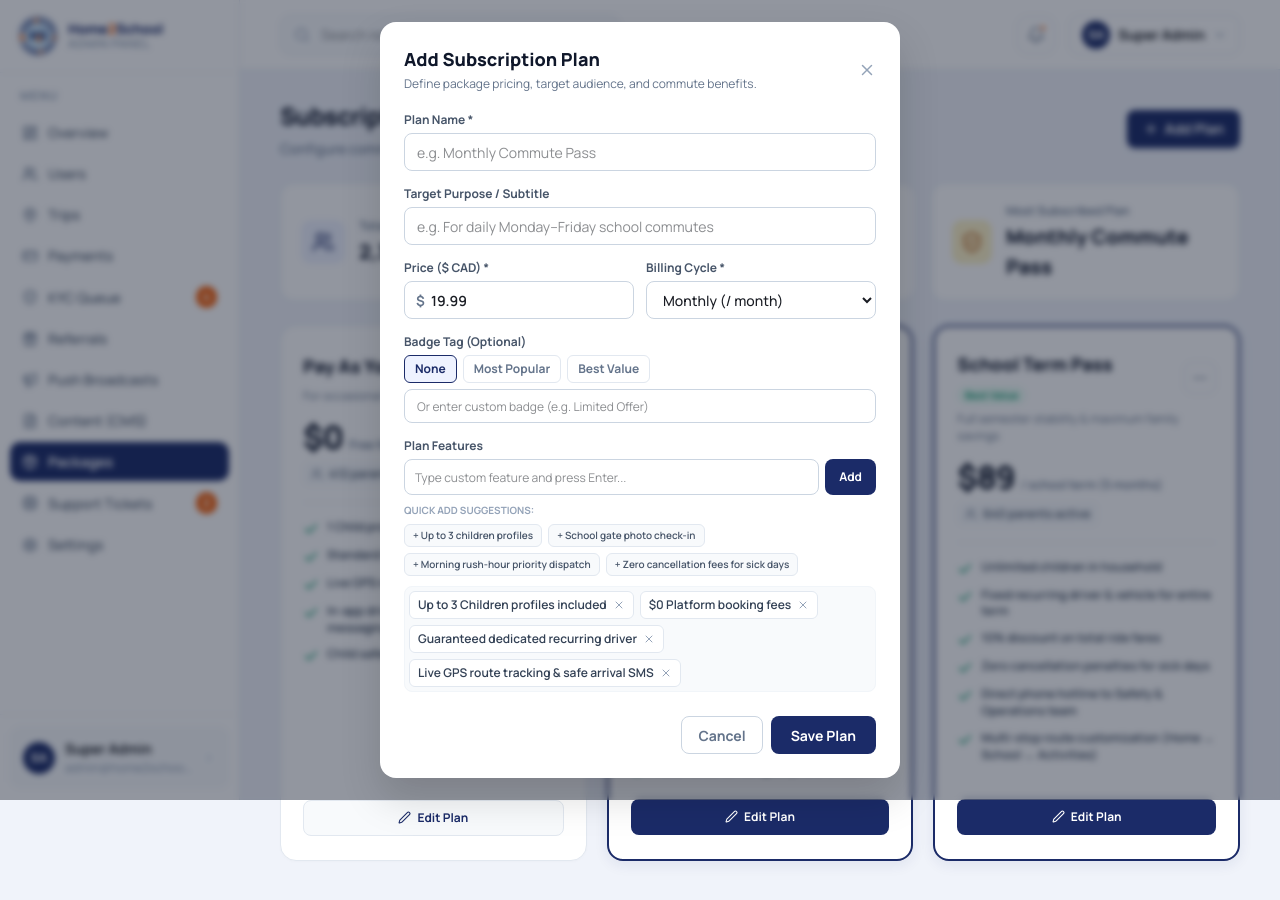
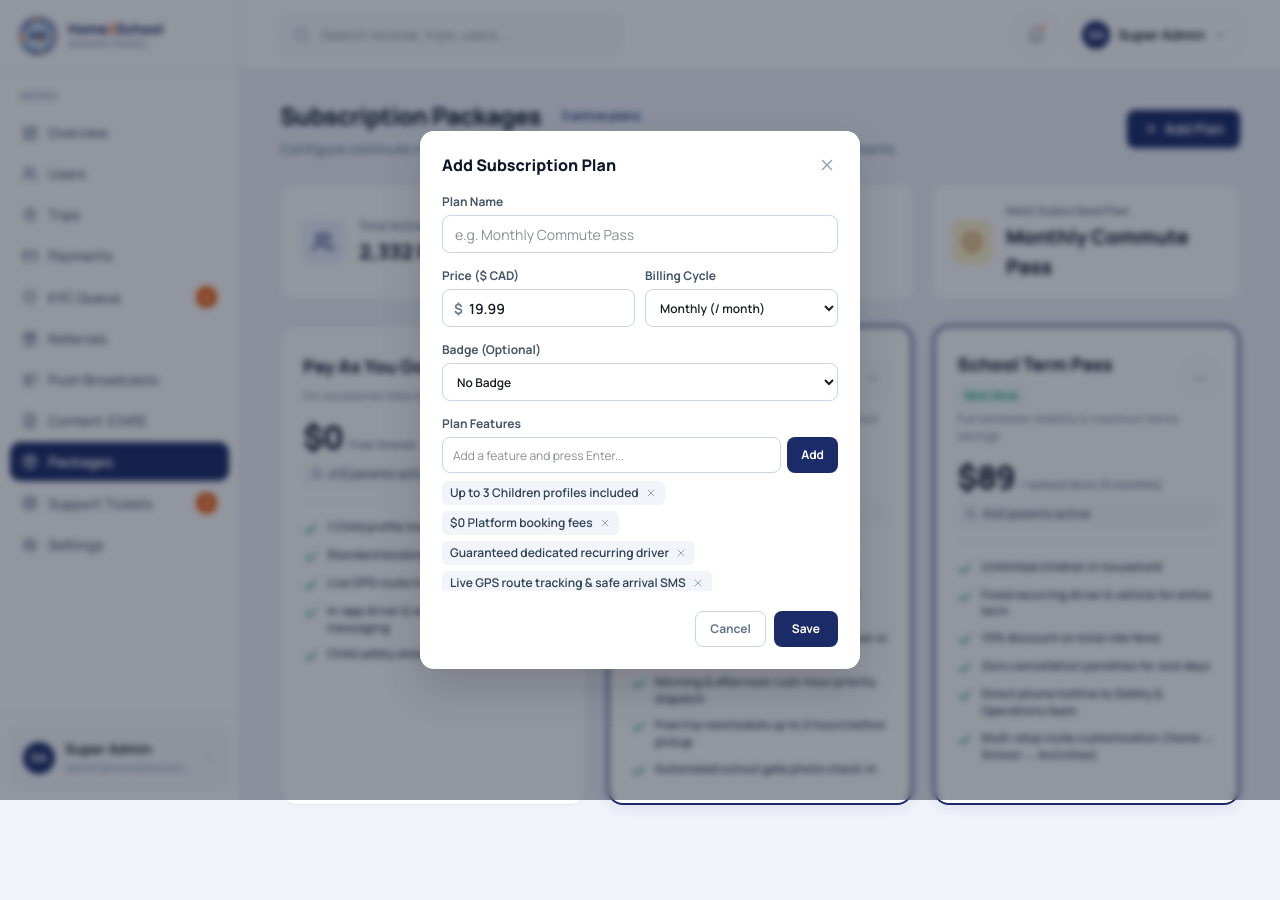
Before and after one commit to BeingSazzad/Kid-Car-rental-Dashboard-, a React (Vite) app: page /packages in a window 1280 px wide. Both pictures are taken after a click on the button "Add Plan". Shown: the top 900 px of the page. After the commit the page ends 853 px from the top, so only its background shows below. Built offline with nearby package versions, Linux system fonts and the light colour scheme.

Commit message:
refactor(packages): remove redundant edit card button and minimize plan modal

```diff
--- a/src/pages/packages/PackagesPage.tsx
+++ b/src/pages/packages/PackagesPage.tsx
@@ -65,16 +65,6 @@ const INITIAL_PLANS: Plan[] = [
   },
 ];
 
-const PRESET_FEATURES = [
-  '$0 Platform booking fees',
-  'Guaranteed dedicated recurring driver',
-  'Up to 3 children profiles',
-  'School gate photo check-in',
-  'Morning rush-hour priority dispatch',
-  'Zero cancellation fees for sick days',
-  '10% discount on total ride fares',
-];
-
 export default function PackagesPage() {
   const [plans, setPlans] = useState<Plan[]>(INITIAL_PLANS);
   const [openMenuId, setOpenMenuId] = useState<number | null>(null);
@@ -84,12 +74,10 @@ export default function PackagesPage() {
   const [modalMode, setModalMode] = useState<'create' | 'edit'>('create');
   const [selectedPlanId, setSelectedPlanId] = useState<number | null>(null);
 
-  // Form Fields
+  // Form Fields (Minimalist)
   const [name, setName] = useState('');
-  const [targetAudience, setTargetAudience] = useState('');
   const [priceAmount, setPriceAmount] = useState('19.99');
   const [period, setPeriod] = useState('/ month');
-  const [customPeriod, setCustomPeriod] = useState('');
   const [badge, setBadge] = useState('');
   const [features, setFeatures] = useState<string[]>([]);
   const [newFeature, setNewFeature] = useState('');
@@ -107,10 +95,8 @@ export default function PackagesPage() {
     setModalMode('create');
     setSelectedPlanId(null);
     setName('');
-    setTargetAudience('');
     setPriceAmount('19.99');
     setPeriod('/ month');
-    setCustomPeriod('');
     setBadge('');
     setFeatures([
       'Up to 3 Children profiles included',
@@ -127,17 +113,8 @@ export default function PackagesPage() {
     setModalMode('edit');
     setSelectedPlanId(p.id);
     setName(p.name);
-    setTargetAudience(p.targetAudience);
     setPriceAmount(p.price.replace('$', '').trim());
-
-    if (['Free forever', '/ month', '/ school term (5 months)', '/ year'].includes(p.period)) {
     setPeriod(p.period);
-      setCustomPeriod('');
-    } else {
-      setPeriod('custom');
-      setCustomPeriod(p.period);
-    }
-
     setBadge(p.badge);
     setFeatures([...p.features]);
     setNewFeature('');
@@ -150,11 +127,11 @@ export default function PackagesPage() {
     setOpenMenuId(null);
   };
 
-  const handleAddFeature = (featToAdd?: string) => {
-    const feat = (featToAdd || newFeature).trim();
+  const handleAddFeature = () => {
+    const feat = newFeature.trim();
     if (feat && !features.includes(feat)) {
       setFeatures([...features, feat]);
-      if (!featToAdd) setNewFeature('');
+      setNewFeature('');
     }
   };
 
@@ -166,16 +143,15 @@ export default function PackagesPage() {
     if (!name.trim()) return;
 
     const finalPrice = priceAmount.trim() ? (priceAmount.startsWith('$') ? priceAmount : '$' + priceAmount) : '$0';
-    const finalPeriod = period === 'custom' ? (customPeriod.trim() || '/ month') : period;
 
     if (modalMode === 'create') {
       const newPlan: Plan = {
         id: Date.now(),
         name: name.trim(),
         price: finalPrice,
-        period: finalPeriod,
+        period: period.trim() || '/ month',
         badge: badge.trim(),
-        targetAudience: targetAudience.trim() || 'School commute package',
+        targetAudience: 'School commute package',
         activeSubscribers: 0,
         features: features.length > 0 ? features : ['Standard school ride booking'],
       };
@@ -187,9 +163,8 @@ export default function PackagesPage() {
               ...p,
               name: name.trim(),
               price: finalPrice,
-              period: finalPeriod,
+              period: period.trim() || p.period,
               badge: badge.trim(),
-              targetAudience: targetAudience.trim() || p.targetAudience,
               features: features.length > 0 ? features : ['Standard school ride booking'],
             }
           : p
@@ -283,7 +258,7 @@ export default function PackagesPage() {
         </div>
       </div>
 
-      {/* ── 3 Plans Grid ── */}
+      {/* ── 3 Plans Grid (Clean minimalist cards with NO bottom redundant edit button) ── */}
       <div style={{ display: 'grid', gridTemplateColumns: 'repeat(auto-fit, minmax(300px, 1fr))', gap: 20 }}>
         {plans.map(p => {
           const isPopular = p.badge.toLowerCase().includes('popular') || p.badge.toLowerCase().includes('best');
@@ -297,13 +272,11 @@ export default function PackagesPage() {
                 padding: '24px 22px',
                 display: 'flex',
                 flexDirection: 'column',
-                justifyContent: 'space-between',
                 boxShadow: isPopular ? '0 4px 14px rgba(27, 43, 104, 0.08)' : '0 1px 3px rgba(0,0,0,0.02)',
                 position: 'relative',
                 transition: 'all 0.15s ease',
               }}
             >
-              <div>
               {/* Top row: Name, optional Badge, and 3-dot Menu */}
               <div style={{ display: 'flex', alignItems: 'center', justifyContent: 'space-between', marginBottom: 6 }}>
                 <div style={{ display: 'flex', alignItems: 'center', gap: 8, flexWrap: 'wrap' }}>
@@ -450,7 +423,7 @@ export default function PackagesPage() {
               <div style={{ borderTop: '1px solid #F1F5F9', marginBottom: 16 }} />
 
               {/* Features list */}
-                <div style={{ display: 'flex', flexDirection: 'column', gap: 10, marginBottom: 20 }}>
+              <div style={{ display: 'flex', flexDirection: 'column', gap: 10 }}>
                 {p.features.map(f => (
                   <div key={f} style={{ display: 'flex', alignItems: 'flex-start', gap: 8 }}>
                     <Check size={16} color="#059669" strokeWidth={2.5} style={{ flexShrink: 0, marginTop: 2 }} />
@@ -461,37 +434,11 @@ export default function PackagesPage() {
                 ))}
               </div>
             </div>
-
-              {/* Bottom Quick Action */}
-              <button
-                type="button"
-                onClick={() => openEditModal(p)}
-                style={{
-                  width: '100%',
-                  height: 36,
-                  borderRadius: 8,
-                  border: isPopular ? 'none' : '1px solid #E2E8F0',
-                  background: isPopular ? '#1B2B68' : '#F8FAFC',
-                  color: isPopular ? '#FFFFFF' : '#1B2B68',
-                  fontSize: 12,
-                  fontWeight: 700,
-                  cursor: 'pointer',
-                  display: 'flex',
-                  alignItems: 'center',
-                  justifyContent: 'center',
-                  gap: 6,
-                  transition: 'all 0.15s ease',
-                }}
-              >
-                <Edit2 size={13} />
-                <span>Edit Plan</span>
-              </button>
-            </div>
           );
         })}
       </div>
 
-      {/* ── Modal for Editing or Adding a Plan ── */}
+      {/* ── Minimalist Add / Edit Modal ── */}
       {modalOpen && (
         <div
           style={{
@@ -510,27 +457,23 @@ export default function PackagesPage() {
           <div
             style={{
               background: '#FFFFFF',
-              borderRadius: 16,
-              width: 520,
+              borderRadius: 14,
+              width: 440,
               maxWidth: '100%',
-              padding: 24,
+              padding: 22,
               boxShadow: '0 20px 40px rgba(0,0,0,0.15)',
             }}
             onClick={e => e.stopPropagation()}
           >
-            {/* Modal Header */}
-            <div style={{ display: 'flex', justifyContent: 'space-between', alignItems: 'center', marginBottom: 18 }}>
-              <div>
-                <h2 style={{ fontSize: 18, fontWeight: 800, color: '#0F172A', margin: 0 }}>
+            {/* Modal Header: Clean & Compact */}
+            <div style={{ display: 'flex', justifyContent: 'space-between', alignItems: 'center', marginBottom: 16 }}>
+              <h2 style={{ fontSize: 16, fontWeight: 800, color: '#0F172A', margin: 0 }}>
                 {modalMode === 'create' ? 'Add Subscription Plan' : 'Edit Subscription Plan'}
               </h2>
-                <p style={{ fontSize: 12, color: '#64748B', margin: '2px 0 0' }}>
-                  Define package pricing, target audience, and commute benefits.
-                </p>
-              </div>
               <button
+                type="button"
                 onClick={() => setModalOpen(false)}
-                style={{ background: 'none', border: 'none', color: '#94A3B8', cursor: 'pointer' }}
+                style={{ background: 'none', border: 'none', color: '#94A3B8', cursor: 'pointer', padding: 2 }}
               >
                 <X size={18} />
               </button>
@@ -540,7 +483,7 @@ export default function PackagesPage() {
               {/* Plan Name */}
               <div>
                 <label style={{ fontSize: 12, fontWeight: 700, color: '#475569', display: 'block', marginBottom: 4 }}>
-                  Plan Name *
+                  Plan Name
                 </label>
                 <input
                   value={name}
@@ -560,34 +503,11 @@ export default function PackagesPage() {
                 />
               </div>
 
-              {/* Target Audience / Subtitle */}
+              {/* Price & Billing Cycle */}
+              <div style={{ display: 'grid', gridTemplateColumns: '1fr 1fr', gap: 10 }}>
                 <div>
                   <label style={{ fontSize: 12, fontWeight: 700, color: '#475569', display: 'block', marginBottom: 4 }}>
-                  Target Purpose / Subtitle
-                </label>
-                <input
-                  value={targetAudience}
-                  onChange={e => setTargetAudience(e.target.value)}
-                  placeholder="e.g. For daily Monday–Friday school commutes"
-                  style={{
-                    width: '100%',
-                    height: 38,
-                    borderRadius: 8,
-                    border: '1px solid #CBD5E1',
-                    padding: '0 12px',
-                    fontSize: 14,
-                    fontFamily: 'Manrope, sans-serif',
-                    outline: 'none',
-                    boxSizing: 'border-box',
-                  }}
-                />
-              </div>
-
-              {/* Price & Billing Cycle */}
-              <div style={{ display: 'grid', gridTemplateColumns: '1fr 1fr', gap: 12 }}>
-                <div>
-                  <label style={{ fontSize: 12, fontWeight: 700, color: '#475569', display: 'block', marginBottom: 4 }}>
-                    Price ($ CAD) *
+                    Price ($ CAD)
                   </label>
                   <div style={{ position: 'relative', display: 'flex', alignItems: 'center' }}>
                     <span style={{ position: 'absolute', left: 12, fontSize: 14, fontWeight: 700, color: '#64748B' }}>$</span>
@@ -601,7 +521,7 @@ export default function PackagesPage() {
                         borderRadius: 8,
                         border: '1px solid #CBD5E1',
                         paddingLeft: 26,
-                        paddingRight: 12,
+                        paddingRight: 10,
                         fontSize: 14,
                         fontWeight: 600,
                         fontFamily: 'Manrope, sans-serif',
@@ -614,7 +534,7 @@ export default function PackagesPage() {
 
                 <div>
                   <label style={{ fontSize: 12, fontWeight: 700, color: '#475569', display: 'block', marginBottom: 4 }}>
-                    Billing Cycle *
+                    Billing Cycle
                   </label>
                   <select
                     value={period}
@@ -624,10 +544,10 @@ export default function PackagesPage() {
                       height: 38,
                       borderRadius: 8,
                       border: '1px solid #CBD5E1',
-                      padding: '0 12px',
-                      fontSize: 14,
+                      padding: '0 10px',
+                      fontSize: 12,
                       fontFamily: 'Manrope, sans-serif',
-                      fontWeight: 500,
+                      fontWeight: 600,
                       outline: 'none',
                       background: '#FFFFFF',
                       boxSizing: 'border-box',
@@ -637,77 +557,36 @@ export default function PackagesPage() {
                     <option value="/ school term (5 months)">School Term (/ term)</option>
                     <option value="/ year">Annual (/ year)</option>
                     <option value="Free forever">Free forever</option>
-                    <option value="custom">Custom cycle...</option>
                   </select>
                 </div>
               </div>
 
-              {period === 'custom' && (
+              {/* Badge Tag */}
               <div>
                 <label style={{ fontSize: 12, fontWeight: 700, color: '#475569', display: 'block', marginBottom: 4 }}>
-                    Custom Billing Cycle Label
+                  Badge (Optional)
                 </label>
-                  <input
-                    value={customPeriod}
-                    onChange={e => setCustomPeriod(e.target.value)}
-                    placeholder="e.g. / 3 months"
+                <select
+                  value={badge}
+                  onChange={e => setBadge(e.target.value)}
                   style={{
                     width: '100%',
                     height: 38,
                     borderRadius: 8,
                     border: '1px solid #CBD5E1',
-                      padding: '0 12px',
-                      fontSize: 14,
+                    padding: '0 10px',
+                    fontSize: 12,
                     fontFamily: 'Manrope, sans-serif',
+                    fontWeight: 600,
                     outline: 'none',
+                    background: '#FFFFFF',
                     boxSizing: 'border-box',
                   }}
-                  />
-                </div>
-              )}
-
-              {/* Badge Tag */}
-              <div>
-                <label style={{ fontSize: 12, fontWeight: 700, color: '#475569', display: 'block', marginBottom: 4 }}>
-                  Badge Tag (Optional)
-                </label>
-                <div style={{ display: 'flex', gap: 6, marginBottom: 6 }}>
-                  {['', 'Most Popular', 'Best Value'].map(b => (
-                    <button
-                      key={b || 'None'}
-                      type="button"
-                      onClick={() => setBadge(b)}
-                      style={{
-                        padding: '4px 10px',
-                        borderRadius: 6,
-                        border: badge === b ? '1px solid #1B2B68' : '1px solid #E2E8F0',
-                        background: badge === b ? '#EEF2FF' : '#FFFFFF',
-                        color: badge === b ? '#1B2B68' : '#64748B',
-                        fontSize: 12,
-                        fontWeight: 700,
-                        cursor: 'pointer',
-                      }}
                 >
-                      {b || 'None'}
-                    </button>
-                  ))}
-                </div>
-                <input
-                  value={badge}
-                  onChange={e => setBadge(e.target.value)}
-                  placeholder="Or enter custom badge (e.g. Limited Offer)"
-                  style={{
-                    width: '100%',
-                    height: 34,
-                    borderRadius: 8,
-                    border: '1px solid #CBD5E1',
-                    padding: '0 12px',
-                    fontSize: 12,
-                    fontFamily: 'Manrope, sans-serif',
-                    outline: 'none',
-                    boxSizing: 'border-box',
-                  }}
-                />
+                  <option value="">No Badge</option>
+                  <option value="Most Popular">Most Popular</option>
+                  <option value="Best Value">Best Value</option>
+                </select>
               </div>
 
               {/* Features Builder */}
@@ -720,7 +599,7 @@ export default function PackagesPage() {
                     value={newFeature}
                     onChange={e => setNewFeature(e.target.value)}
                     onKeyDown={e => e.key === 'Enter' && (e.preventDefault(), handleAddFeature())}
-                    placeholder="Type custom feature and press Enter..."
+                    placeholder="Add a feature and press Enter..."
                     style={{
                       flex: 1,
                       height: 36,
@@ -734,7 +613,7 @@ export default function PackagesPage() {
                   />
                   <button
                     type="button"
-                    onClick={() => handleAddFeature()}
+                    onClick={handleAddFeature}
                     style={{
                       height: 36,
                       padding: '0 14px',
@@ -751,46 +630,17 @@ export default function PackagesPage() {
                   </button>
                 </div>
 
-                {/* Quick Add Suggestions */}
-                <div style={{ marginBottom: 10 }}>
-                  <p style={{ fontSize: 10, fontWeight: 700, color: '#94A3B8', textTransform: 'uppercase', margin: '0 0 6px' }}>
-                    Quick Add Suggestions:
-                  </p>
-                  <div style={{ display: 'flex', flexWrap: 'wrap', gap: 6 }}>
-                    {PRESET_FEATURES.filter(pf => !features.includes(pf)).slice(0, 4).map(pf => (
-                      <button
-                        key={pf}
-                        type="button"
-                        onClick={() => handleAddFeature(pf)}
-                        style={{
-                          fontSize: 10,
-                          fontWeight: 600,
-                          background: '#F8FAFC',
-                          border: '1px solid #E2E8F0',
-                          color: '#475569',
-                          padding: '3px 8px',
-                          borderRadius: 6,
-                          cursor: 'pointer',
-                        }}
-                      >
-                        + {pf}
-                      </button>
-                    ))}
-                  </div>
-                </div>
-
-                {/* Current Features List */}
-                <div style={{ display: 'flex', flexWrap: 'wrap', gap: 6, maxHeight: 120, overflowY: 'auto', padding: 4, background: '#F8FAFC', borderRadius: 8, border: '1px solid #F1F5F9' }}>
+                {/* Features List */}
+                <div style={{ display: 'flex', flexWrap: 'wrap', gap: 6, maxHeight: 110, overflowY: 'auto' }}>
                   {features.map(f => (
                     <span
                       key={f}
                       style={{
                         fontSize: 12,
                         fontWeight: 600,
-                        background: '#FFFFFF',
-                        border: '1px solid #E2E8F0',
+                        background: '#F1F5F9',
                         color: '#334155',
-                        padding: '4px 8px',
+                        padding: '3px 8px',
                         borderRadius: 6,
                         display: 'flex',
                         alignItems: 'center',
@@ -802,24 +652,24 @@ export default function PackagesPage() {
                     </span>
                   ))}
                   {features.length === 0 && (
-                    <span style={{ fontSize: 12, color: '#94A3B8', padding: '4px 8px' }}>No features added yet.</span>
+                    <span style={{ fontSize: 12, color: '#94A3B8', padding: '4px 0' }}>No features added yet.</span>
                   )}
                 </div>
               </div>
 
               {/* Action Buttons */}
-              <div style={{ display: 'flex', justifyContent: 'flex-end', gap: 8, marginTop: 10 }}>
+              <div style={{ display: 'flex', justifyContent: 'flex-end', gap: 8, marginTop: 6 }}>
                 <button
                   type="button"
                   onClick={() => setModalOpen(false)}
                   style={{
-                    height: 38,
-                    padding: '0 16px',
+                    height: 36,
+                    padding: '0 14px',
                     borderRadius: 8,
                     border: '1px solid #CBD5E1',
                     background: '#FFFFFF',
                     color: '#64748B',
-                    fontSize: 14,
+                    fontSize: 12,
                     fontWeight: 700,
                     cursor: 'pointer',
                   }}
@@ -830,18 +680,18 @@ export default function PackagesPage() {
                   type="button"
                   onClick={handleSavePlan}
                   style={{
-                    height: 38,
-                    padding: '0 20px',
+                    height: 36,
+                    padding: '0 18px',
                     borderRadius: 8,
                     border: 'none',
                     background: '#1B2B68',
                     color: '#FFFFFF',
-                    fontSize: 14,
+                    fontSize: 12,
                     fontWeight: 700,
                     cursor: 'pointer',
                   }}
                 >
-                  Save Plan
+                  Save
                 </button>
               </div>
             </div>
```
Lines whose indentation alone changed are shown as unchanged.
